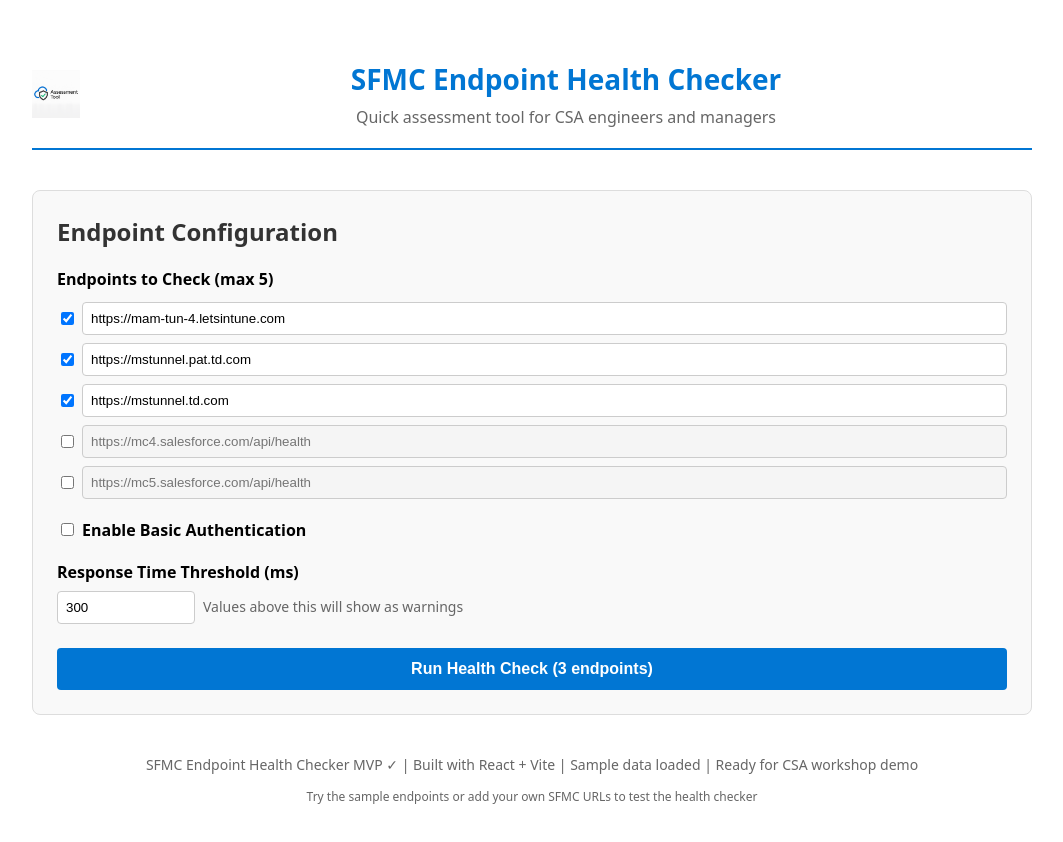
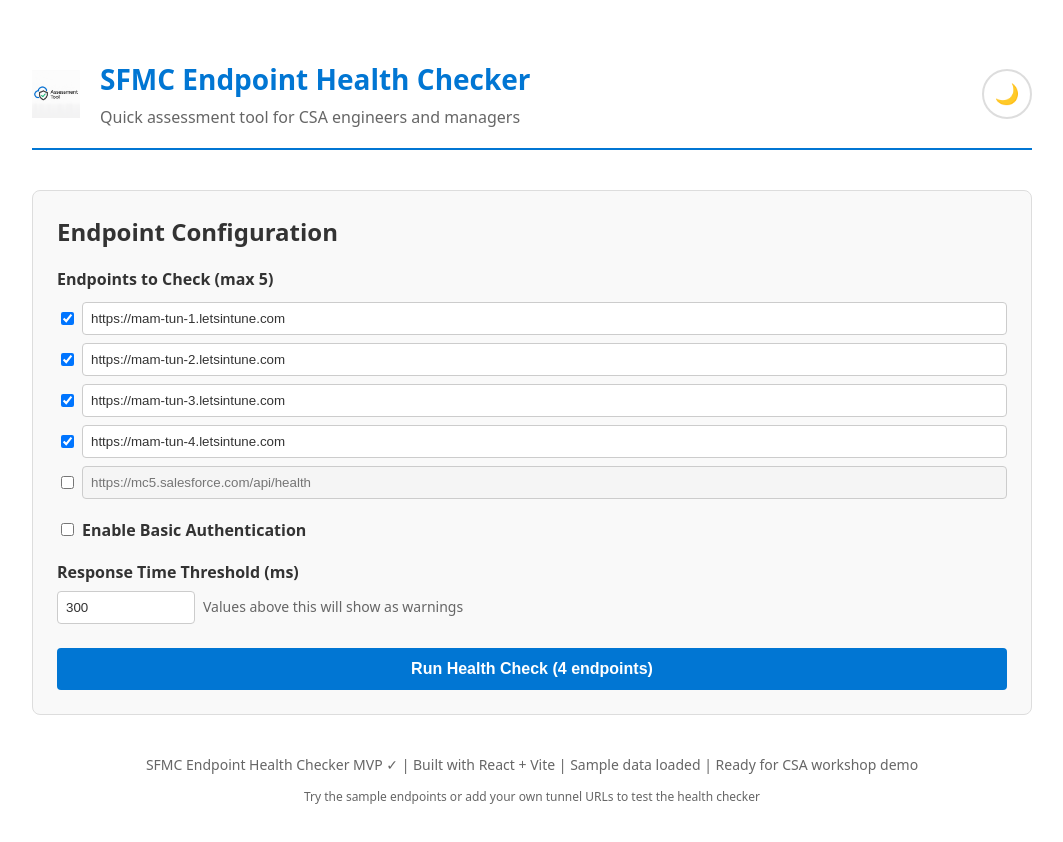
Before and after one commit to thiagogbeier/sfmc-endpoint-health-checker, a React (Vite) app: page / in a window 1280 px wide. Shown: the top 842 px of the page, without its empty margins (108-1171 px from the left). Built offline with nearby package versions, Linux system fonts and the light colour scheme.

Commit message:
added clear result button with dark and light mode

```diff
--- a/src/App.jsx
+++ b/src/App.jsx
@@ -1,12 +1,58 @@
-import React, { useState } from 'react'
+import React, { useState, useEffect } from 'react'
 
 export default function App() {
+  // Theme state with persistence
+  const [isDarkMode, setIsDarkMode] = useState(() => {
+    // Check for saved theme preference or default to light mode
+    const savedTheme = localStorage.getItem('sfmc-health-checker-theme')
+    if (savedTheme) {
+      return savedTheme === 'dark'
+    }
+    // Check system preference
+    return window.matchMedia && window.matchMedia('(prefers-color-scheme: dark)').matches
+  })
+
+  // Save theme preference to localStorage
+  useEffect(() => {
+    localStorage.setItem('sfmc-health-checker-theme', isDarkMode ? 'dark' : 'light')
+    // Update body background to match theme
+    document.body.style.backgroundColor = isDarkMode ? '#1a1a1a' : '#ffffff'
+    document.body.style.transition = 'background-color 0.3s ease'
+  }, [isDarkMode])
+
+  // Theme colors
+  const theme = {
+    // Background colors
+    mainBg: isDarkMode ? '#1a1a1a' : '#ffffff',
+    sectionBg: isDarkMode ? '#2d2d2d' : '#f9f9f9',
+    cardBg: isDarkMode ? '#3a3a3a' : '#ffffff',
+
+    // Text colors
+    primaryText: isDarkMode ? '#ffffff' : '#333333',
+    secondaryText: isDarkMode ? '#cccccc' : '#666666',
+
+    // Border colors
+    border: isDarkMode ? '#555555' : '#dddddd',
+    headerBorder: '#0176D3', // Keep Salesforce blue consistent
+
+    // Input colors
+    inputBg: isDarkMode ? '#404040' : '#ffffff',
+    inputDisabled: isDarkMode ? '#2a2a2a' : '#f5f5f5',
+    inputBorder: isDarkMode ? '#666666' : '#cccccc',
+
+    // Button colors
+    primaryButton: '#0176D3',
+    primaryButtonHover: '#0056a3',
+    secondaryButton: '#FF6B35',
+    disabledButton: isDarkMode ? '#555555' : '#cccccc'
+  }
+
   // Form state
   const [endpoints, setEndpoints] = useState([
-    { id: 1, url: 'https://mam-tun-4.letsintune.com', enabled: true },
-    { id: 2, url: 'https://mstunnel.pat.td.com', enabled: true },
-    { id: 3, url: 'https://mstunnel.td.com', enabled: true },
-    { id: 4, url: '', enabled: false },
+    { id: 1, url: 'https://mam-tun-1.letsintune.com', enabled: true },
+    { id: 2, url: 'https://mam-tun-2.letsintune.com', enabled: true },
+    { id: 3, url: 'https://mam-tun-3.letsintune.com', enabled: true },
+    { id: 4, url: 'https://mam-tun-4.letsintune.com', enabled: true },
     { id: 5, url: '', enabled: false }
   ])
   const [authEnabled, setAuthEnabled] = useState(false)
@@ -98,6 +144,11 @@
     a.click()
     document.body.removeChild(a)
     URL.revokeObjectURL(url)
+  }
+
+  const clearResults = () => {
+    setResults([])
+    setHasResults(false)
   }
 
   // Get status color
@@ -195,17 +246,28 @@
   }
 
   return (
-    <main style={{ maxWidth: 1000, margin: '20px auto', padding: 20, fontFamily: 'system-ui, sans-serif' }}>
+    <main style={{
+      maxWidth: 1000,
+      margin: '20px auto',
+      padding: 20,
+      fontFamily: 'system-ui, sans-serif',
+      backgroundColor: theme.mainBg,
+      color: theme.primaryText,
+      minHeight: '100vh',
+      transition: 'background-color 0.3s ease, color 0.3s ease'
+    }}>
       <header style={{
         display: 'flex',
         alignItems: 'center',
-        justifyContent: 'center',
+        justifyContent: 'space-between',
         marginBottom: 40,
         padding: '20px 0',
-        borderBottom: '2px solid #0176D3',
+        borderBottom: `2px solid ${theme.headerBorder}`,
         flexWrap: 'wrap',
         gap: 20
       }}>
+        {/* Logo and Title Section */}
+        <div style={{ display: 'flex', alignItems: 'center', gap: 20, flex: 1 }}>
           {/* Logo */}
           <div style={{
             display: 'flex',
@@ -243,29 +305,62 @@
           </div>
 
           {/* Title */}
-        <div style={{ textAlign: 'center', flex: 1, minWidth: 300 }}>
+          <div style={{ textAlign: 'left', flex: 1, minWidth: 300 }}>
             <h1 style={{ color: '#0176D3', margin: 0, fontSize: 28 }}>
               SFMC Endpoint Health Checker
             </h1>
-          <p style={{ color: '#666', margin: '8px 0 0 0', fontSize: 16 }}>
+            <p style={{ color: theme.secondaryText, margin: '8px 0 0 0', fontSize: 16 }}>
               Quick assessment tool for CSA engineers and managers
             </p>
           </div>
+        </div>
+
+        {/* Theme Toggle Button */}
+        <button
+          onClick={() => setIsDarkMode(!isDarkMode)}
+          style={{
+            display: 'flex',
+            alignItems: 'center',
+            justifyContent: 'center',
+            width: 50,
+            height: 50,
+            borderRadius: 25,
+            border: `2px solid ${theme.border}`,
+            backgroundColor: theme.cardBg,
+            color: theme.primaryText,
+            cursor: 'pointer',
+            fontSize: 20,
+            transition: 'all 0.3s ease',
+            flexShrink: 0
+          }}
+          onMouseOver={(e) => {
+            e.target.style.transform = 'scale(1.1)'
+            e.target.style.backgroundColor = theme.sectionBg
+          }}
+          onMouseOut={(e) => {
+            e.target.style.transform = 'scale(1)'
+            e.target.style.backgroundColor = theme.cardBg
+          }}
+          title={`Switch to ${isDarkMode ? 'light' : 'dark'} mode`}
+        >
+          {isDarkMode ? '☀️' : '🌙'}
+        </button>
       </header>
 
       <div style={{ display: 'grid', gridTemplateColumns: hasResults ? '1fr 1fr' : '1fr', gap: 30 }}>
         {/* Input Form */}
         <section style={{
-          backgroundColor: '#f9f9f9',
+          backgroundColor: theme.sectionBg,
           padding: 24,
           borderRadius: 8,
-          border: '1px solid #ddd'
+          border: `1px solid ${theme.border}`,
+          transition: 'background-color 0.3s ease, border-color 0.3s ease'
         }}>
-          <h2 style={{ marginTop: 0, color: '#333' }}>Endpoint Configuration</h2>
+          <h2 style={{ marginTop: 0, color: theme.primaryText }}>Endpoint Configuration</h2>
 
           {/* Endpoint URLs */}
           <div style={{ marginBottom: 20 }}>
-            <label style={{ display: 'block', fontWeight: 'bold', marginBottom: 12 }}>
+            <label style={{ display: 'block', fontWeight: 'bold', marginBottom: 12, color: theme.primaryText }}>
               Endpoints to Check (max 5)
             </label>
             {endpoints.map((endpoint, index) => (
@@ -285,9 +380,11 @@
                   style={{
                     flex: 1,
                     padding: 8,
-                    border: '1px solid #ccc',
+                    border: `1px solid ${theme.inputBorder}`,
                     borderRadius: 4,
-                    backgroundColor: endpoint.enabled ? 'white' : '#f5f5f5'
+                    backgroundColor: endpoint.enabled ? theme.inputBg : theme.inputDisabled,
+                    color: theme.primaryText,
+                    transition: 'background-color 0.3s ease, border-color 0.3s ease'
                   }}
                 />
               </div>
@@ -296,7 +393,7 @@
 
           {/* Basic Auth Toggle */}
           <div style={{ marginBottom: 20 }}>
-            <label style={{ display: 'flex', alignItems: 'center', fontWeight: 'bold' }}>
+            <label style={{ display: 'flex', alignItems: 'center', fontWeight: 'bold', color: theme.primaryText }}>
               <input
                 type="checkbox"
                 checked={authEnabled}
@@ -317,8 +414,11 @@
                     width: '100%',
                     padding: 8,
                     marginBottom: 8,
-                    border: '1px solid #ccc',
-                    borderRadius: 4
+                    border: `1px solid ${theme.inputBorder}`,
+                    borderRadius: 4,
+                    backgroundColor: theme.inputBg,
+                    color: theme.primaryText,
+                    transition: 'background-color 0.3s ease, border-color 0.3s ease'
                   }}
                 />
                 <input
@@ -329,8 +429,11 @@
                   style={{
                     width: '100%',
                     padding: 8,
-                    border: '1px solid #ccc',
-                    borderRadius: 4
+                    border: `1px solid ${theme.inputBorder}`,
+                    borderRadius: 4,
+                    backgroundColor: theme.inputBg,
+                    color: theme.primaryText,
+                    transition: 'background-color 0.3s ease, border-color 0.3s ease'
                   }}
                 />
               </div>
@@ -339,7 +442,7 @@
 
           {/* Response Time Threshold */}
           <div style={{ marginBottom: 24 }}>
-            <label style={{ display: 'block', fontWeight: 'bold', marginBottom: 8 }}>
+            <label style={{ display: 'block', fontWeight: 'bold', marginBottom: 8, color: theme.primaryText }}>
               Response Time Threshold (ms)
             </label>
             <input
@@ -351,11 +454,14 @@
               style={{
                 width: '120px',
                 padding: 8,
-                border: '1px solid #ccc',
-                borderRadius: 4
+                border: `1px solid ${theme.inputBorder}`,
+                borderRadius: 4,
+                backgroundColor: theme.inputBg,
+                color: theme.primaryText,
+                transition: 'background-color 0.3s ease, border-color 0.3s ease'
               }}
             />
-            <span style={{ marginLeft: 8, color: '#666', fontSize: 14 }}>
+            <span style={{ marginLeft: 8, color: theme.secondaryText, fontSize: 14 }}>
               Values above this will show as warnings
             </span>
           </div>
@@ -367,7 +473,7 @@
             style={{
               width: '100%',
               padding: 12,
-              backgroundColor: isChecking ? '#666' : (getValidEndpoints().length > 0 ? '#0176D3' : '#ccc'),
+              backgroundColor: isChecking ? theme.disabledButton : (getValidEndpoints().length > 0 ? theme.primaryButton : theme.disabledButton),
               color: 'white',
               border: 'none',
               borderRadius: 4,
@@ -377,7 +483,18 @@
               display: 'flex',
               alignItems: 'center',
               justifyContent: 'center',
-              gap: 8
+              gap: 8,
+              transition: 'background-color 0.3s ease'
+            }}
+            onMouseOver={(e) => {
+              if (!isChecking && getValidEndpoints().length > 0) {
+                e.target.style.backgroundColor = theme.primaryButtonHover
+              }
+            }}
+            onMouseOut={(e) => {
+              if (!isChecking && getValidEndpoints().length > 0) {
+                e.target.style.backgroundColor = theme.primaryButton
+              }
             }}
           >
             {isChecking && (
@@ -405,12 +522,13 @@
         {/* Results Section */}
         {hasResults && (
           <section style={{
-            backgroundColor: '#f9f9f9',
+            backgroundColor: theme.sectionBg,
             padding: 24,
             borderRadius: 8,
-            border: '1px solid #ddd'
+            border: `1px solid ${theme.border}`,
+            transition: 'background-color 0.3s ease, border-color 0.3s ease'
           }}>
-            <h2 style={{ marginTop: 0, color: '#333', marginBottom: 20 }}>Health Check Results</h2>
+            <h2 style={{ marginTop: 0, color: theme.primaryText, marginBottom: 20 }}>Health Check Results</h2>
 
             {/* Summary Stats */}
             <div style={{
@@ -426,10 +544,11 @@
                   <div key={status} style={{
                     padding: '8px 12px',
                     borderRadius: 4,
-                    backgroundColor: 'white',
+                    backgroundColor: theme.cardBg,
                     border: `2px solid ${getStatusColor(status)}`,
                     minWidth: 80,
-                    textAlign: 'center'
+                    textAlign: 'center',
+                    transition: 'background-color 0.3s ease'
                   }}>
                     <div style={{
                       fontWeight: 'bold',
@@ -438,7 +557,7 @@
                     }}>
                       {status}
                     </div>
-                    <div style={{ fontSize: 18, fontWeight: 'bold' }}>
+                    <div style={{ fontSize: 18, fontWeight: 'bold', color: theme.primaryText }}>
                       {count} ({percentage}%)
                     </div>
                   </div>
@@ -448,20 +567,22 @@
 
             {/* Results Table */}
             <div style={{
-              backgroundColor: 'white',
-              border: '1px solid #ddd',
+              backgroundColor: theme.cardBg,
+              border: `1px solid ${theme.border}`,
               borderRadius: 4,
               overflow: 'hidden',
-              marginBottom: 20
+              marginBottom: 20,
+              transition: 'background-color 0.3s ease, border-color 0.3s ease'
             }}>
               {/* Table Header */}
               <div style={{
                 display: 'grid',
                 gridTemplateColumns: '40px 1fr 100px 120px',
                 padding: 12,
-                backgroundColor: '#f5f5f5',
+                backgroundColor: isDarkMode ? '#444444' : '#f5f5f5',
                 fontWeight: 'bold',
-                borderBottom: '1px solid #ddd'
+                borderBottom: `1px solid ${theme.border}`,
+                color: theme.primaryText
               }}>
                 <div>Status</div>
                 <div>Endpoint URL</div>
@@ -475,7 +596,7 @@
                   display: 'grid',
                   gridTemplateColumns: '40px 1fr 100px 120px',
                   padding: 12,
-                  borderBottom: '1px solid #eee',
+                  borderBottom: `1px solid ${isDarkMode ? '#555555' : '#eeeeee'}`,
                   alignItems: 'center'
                 }}>
                   <div style={{
@@ -488,16 +609,17 @@
                   <div style={{
                     fontFamily: 'monospace',
                     fontSize: 13,
-                    wordBreak: 'break-all'
+                    wordBreak: 'break-all',
+                    color: theme.primaryText
                   }}>
                     {result.url}
                   </div>
-                  <div style={{ textAlign: 'center' }}>
+                  <div style={{ textAlign: 'center', color: theme.primaryText }}>
                     {result.responseTime > 0 ? `${result.responseTime}ms` : 'N/A'}
                   </div>
                   <div style={{
                     fontSize: 12,
-                    color: '#666'
+                    color: theme.secondaryText
                   }}>
                     {result.message}
                   </div>
@@ -511,13 +633,16 @@
                 onClick={copyToClipboard}
                 style={{
                   padding: '10px 16px',
-                  backgroundColor: '#0176D3',
+                  backgroundColor: theme.primaryButton,
                   color: 'white',
                   border: 'none',
                   borderRadius: 4,
                   cursor: 'pointer',
-                  fontWeight: 'bold'
+                  fontWeight: 'bold',
+                  transition: 'background-color 0.3s ease'
                 }}
+                onMouseOver={(e) => e.target.style.backgroundColor = theme.primaryButtonHover}
+                onMouseOut={(e) => e.target.style.backgroundColor = theme.primaryButton}
               >
                 📋 Copy Report
               </button>
@@ -525,22 +650,42 @@
                 onClick={downloadReport}
                 style={{
                   padding: '10px 16px',
-                  backgroundColor: '#FF6B35',
+                  backgroundColor: theme.secondaryButton,
                   color: 'white',
                   border: 'none',
                   borderRadius: 4,
                   cursor: 'pointer',
-                  fontWeight: 'bold'
+                  fontWeight: 'bold',
+                  transition: 'background-color 0.3s ease'
                 }}
+                onMouseOver={(e) => e.target.style.backgroundColor = '#e55a28'}
+                onMouseOut={(e) => e.target.style.backgroundColor = theme.secondaryButton}
               >
                 📥 Download Report
+              </button>
+              <button
+                onClick={clearResults}
+                style={{
+                  padding: '10px 16px',
+                  backgroundColor: isDarkMode ? '#666666' : '#999999',
+                  color: 'white',
+                  border: 'none',
+                  borderRadius: 4,
+                  cursor: 'pointer',
+                  fontWeight: 'bold',
+                  transition: 'background-color 0.3s ease'
+                }}
+                onMouseOver={(e) => e.target.style.backgroundColor = isDarkMode ? '#777777' : '#888888'}
+                onMouseOut={(e) => e.target.style.backgroundColor = isDarkMode ? '#666666' : '#999999'}
+              >
+                🗑️ Clear Results
               </button>
             </div>
           </section>
         )}
       </div>
 
-      <footer style={{ marginTop: 40, textAlign: 'center', color: '#666', fontSize: 14 }}>
+      <footer style={{ marginTop: 40, textAlign: 'center', color: theme.secondaryText, fontSize: 14 }}>
         <p>
           SFMC Endpoint Health Checker MVP ✓ |
           Built with React + Vite |
@@ -548,7 +693,7 @@
           Ready for CSA workshop demo
         </p>
         <p style={{ fontSize: 12, marginTop: 8 }}>
-          Try the sample endpoints or add your own SFMC URLs to test the health checker
+          Try the sample endpoints or add your own tunnel URLs to test the health checker
         </p>
       </footer>
     </main>
```
Lines whose indentation alone changed are shown as unchanged.
